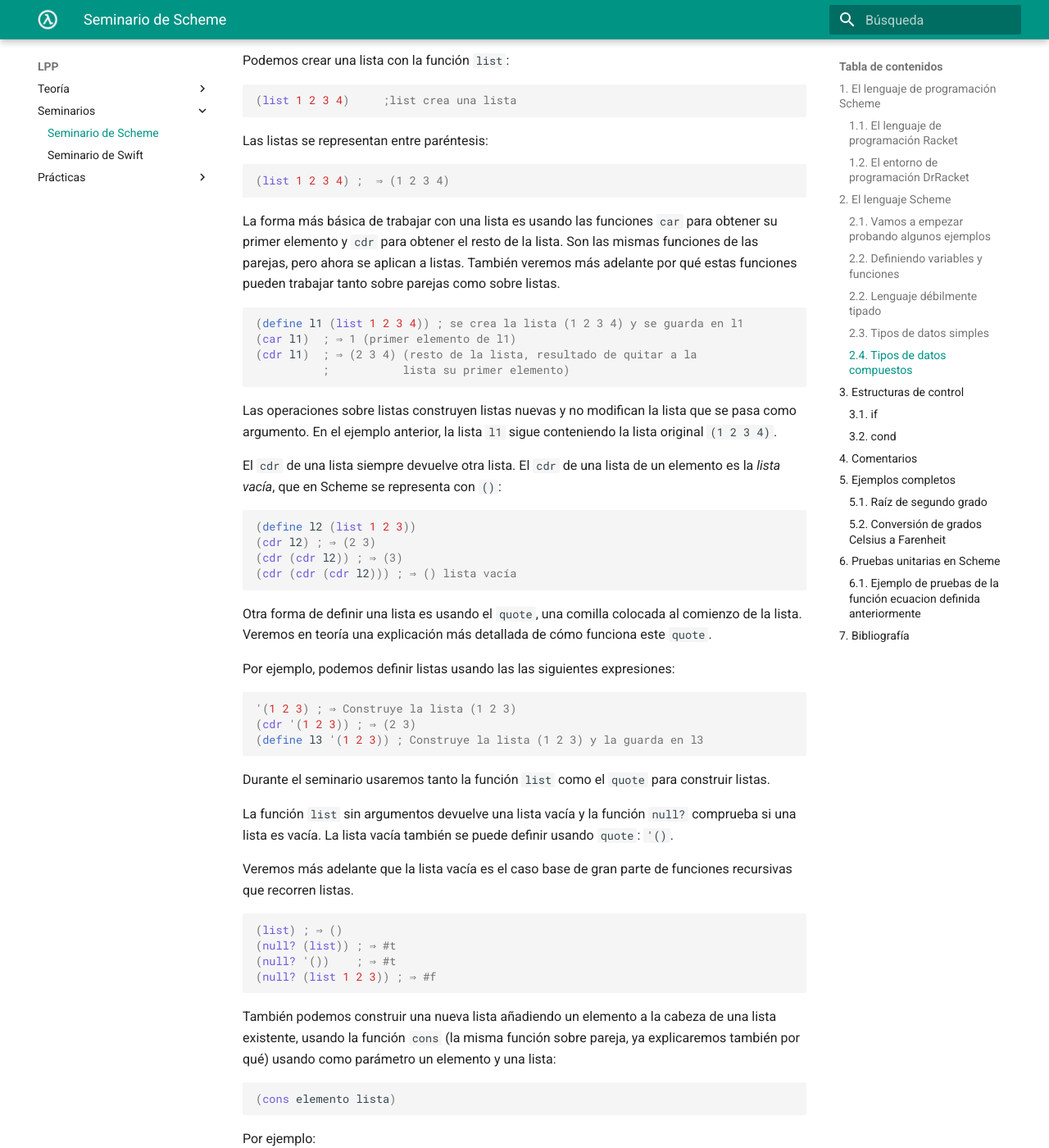
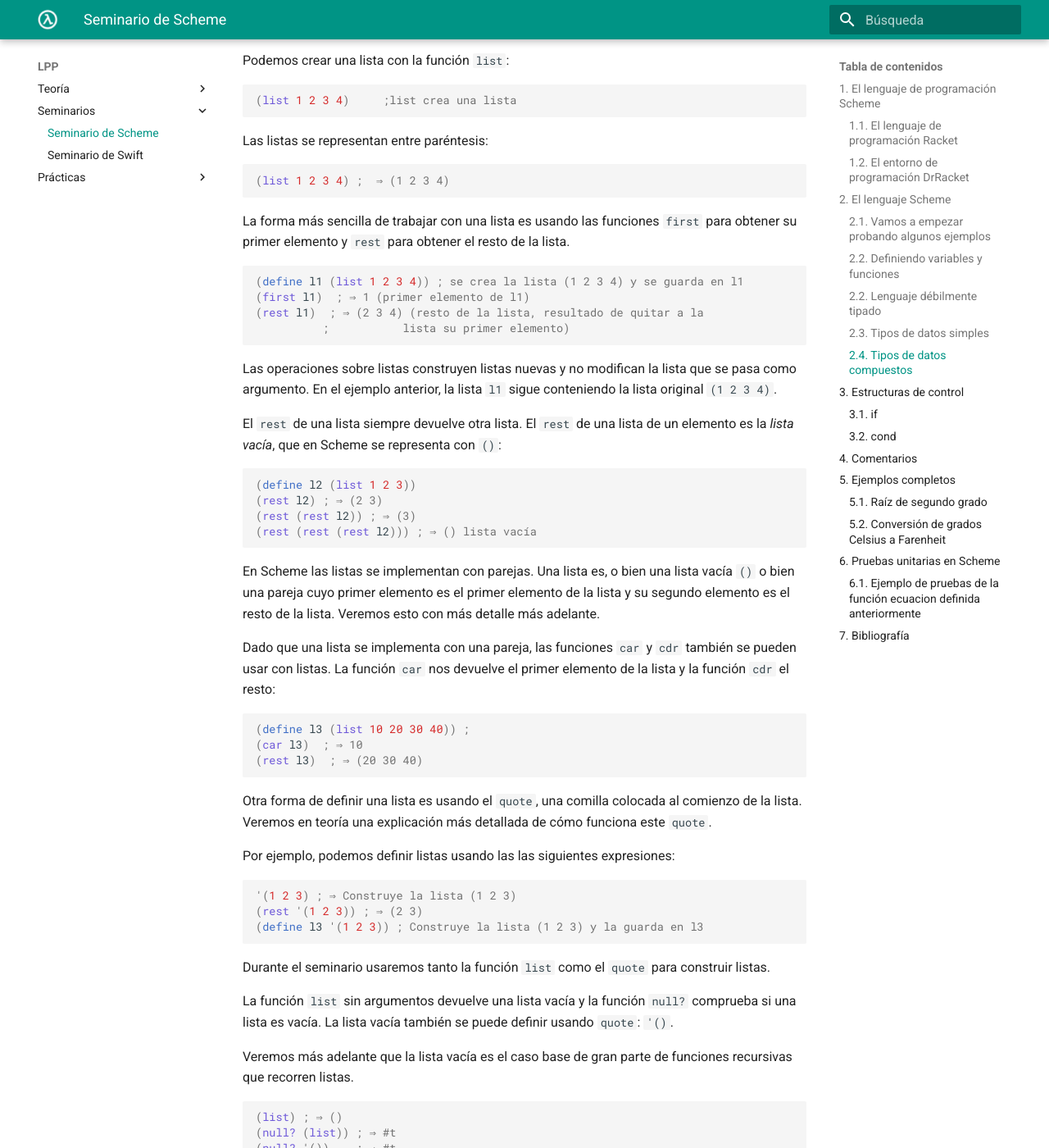
Before and after one commit to domingogallardo/apuntes-lpp, an MkDocs documentation site: the page built from docs/seminarios/seminario1-scheme/seminario1-scheme.md, in a window 1280 px wide and 1400 px high, scrolled down 11656 px. Shown: the whole window at 82% size. Built offline with MkDocs 1.6.1 and Material for MkDocs 9.7.7, drawn with Linux system fonts in a browser that asks for light colours; formulas are drawn with MathJax 3; some of the changed text lies outside the part shown.

Commit message:
First y rest para trabajar con listas en el seminario

````diff
--- a/docs/seminarios/seminario1-scheme/seminario1-scheme.md
+++ b/docs/seminarios/seminario1-scheme/seminario1-scheme.md
@@ -562,16 +562,14 @@ Las listas se representan entre paréntesis:
 (list 1 2 3 4) ;  ⇒ (1 2 3 4)
 ```
 
-La forma más básica de trabajar con una lista es usando las funciones
-`car` para obtener su primer elemento y `cdr` para obtener el resto de
-la lista. Son las mismas funciones de las parejas, pero ahora se
-aplican a listas. También veremos más adelante por qué estas funciones
-pueden trabajar tanto sobre parejas como sobre listas.
+La forma más sencilla de trabajar con una lista es usando las
+funciones `first` para obtener su primer elemento y `rest` para
+obtener el resto de la lista.
 
 ```racket
 (define l1 (list 1 2 3 4)) ; se crea la lista (1 2 3 4) y se guarda en l1
-(car l1)  ; ⇒ 1 (primer elemento de l1)
-(cdr l1)  ; ⇒ (2 3 4) (resto de la lista, resultado de quitar a la
+(first l1)  ; ⇒ 1 (primer elemento de l1)
+(rest l1)  ; ⇒ (2 3 4) (resto de la lista, resultado de quitar a la
           ;           lista su primer elemento)
 ```
 
@@ -579,15 +577,30 @@ Las operaciones sobre listas construyen listas nuevas y no modifican
 la lista que se pasa como argumento. En el ejemplo anterior, la lista
 `l1` sigue conteniendo la lista original `(1 2 3 4)`.
 
-El `cdr` de una lista siempre devuelve otra lista. El `cdr` de una
+El `rest` de una lista siempre devuelve otra lista. El `rest` de una
 lista de un elemento es la _lista vacía_, que en Scheme se representa
 con `()`:
 
 ```racket
 (define l2 (list 1 2 3))
-(cdr l2) ; ⇒ (2 3)
-(cdr (cdr l2)) ; ⇒ (3)
-(cdr (cdr (cdr l2))) ; ⇒ () lista vacía
+(rest l2) ; ⇒ (2 3)
+(rest (rest l2)) ; ⇒ (3)
+(rest (rest (rest l2))) ; ⇒ () lista vacía
+```
+
+En Scheme las listas se implementan con parejas. Una lista es, o bien
+una lista vacía `()` o bien una pareja cuyo primer elemento es el
+primer elemento de la lista y su segundo elemento es el resto de la
+lista. Veremos esto con más detalle más adelante.
+
+Dado que una lista se implementa con una pareja, las funciones `car` y
+`cdr` también se pueden usar con listas. La función `car` nos devuelve
+el primer elemento de la lista y la función `cdr` el resto:
+
+```racket
+(define l3 (list 10 20 30 40)) ;
+(car l3)  ; ⇒ 10
+(rest l3)  ; ⇒ (20 30 40)
 ```
 
 Otra forma de definir una lista es usando el `quote`, una comilla
@@ -599,7 +612,7 @@ expresiones:
 
 ```racket
 '(1 2 3) ; ⇒ Construye la lista (1 2 3)
-(cdr '(1 2 3)) ; ⇒ (2 3)
+(rest '(1 2 3)) ; ⇒ (2 3)
 (define l3 '(1 2 3)) ; Construye la lista (1 2 3) y la guarda en l3
 ```
 
@@ -622,8 +635,7 @@ de funciones recursivas que recorren listas.
 
 También podemos construir una nueva lista añadiendo un elemento a la
 cabeza de una lista existente, usando la función `cons` (la misma
-función sobre pareja, ya explicaremos también por qué) usando como
-parámetro un elemento y una lista:
+función sobre pareja) usando como parámetro un elemento y una lista:
 
 ```racket
 (cons elemento lista)
````
